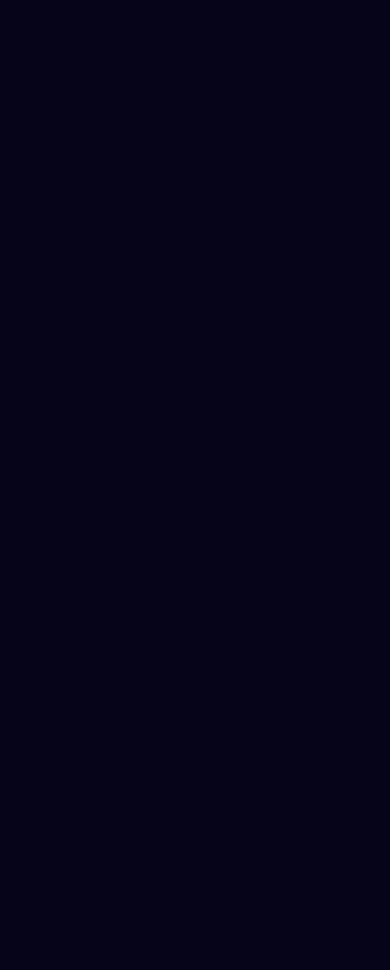
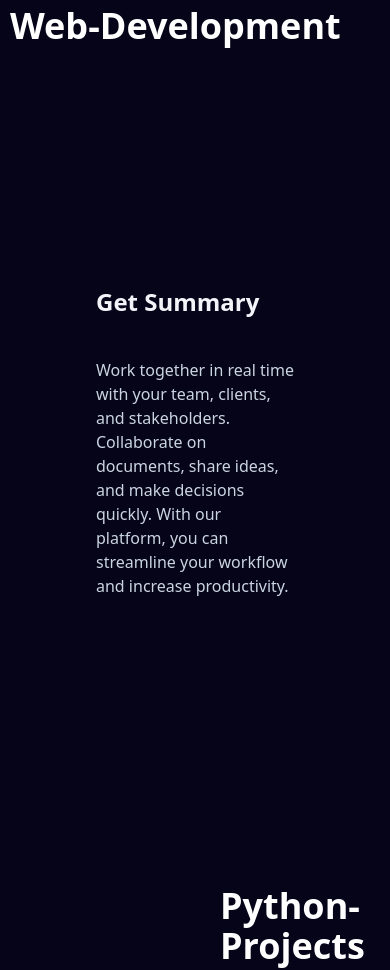
Before and after one commit to Leo17220310/MyWebsiteLeo, a Next.js app: page / in a window 390 px wide. Shown: the part 1020-1990 px from the top of the page. Before the commit the page ends 844 px from the top, so only its background shows below. Built offline with nearby package versions, Linux system fonts and the light colour scheme.

Commit message:
new Web-Development React and bug fix

```diff
--- a/package.json
+++ b/package.json
@@ -12,10 +12,10 @@
     "@radix-ui/react-slot": "^1.0.2",
     "class-variance-authority": "^0.7.0",
     "clsx": "^2.1.0",
-    "framer-motion": "^11.0.27",
+    "framer-motion": "^11.0.28",
     "lucide-react": "^0.366.0",
     "next": "14.1.4",
-    "react": "^18",
+    "react": "^18.2.0",
     "react-dom": "^18",
     "react-element-to-jsx-string": "^15.0.0",
     "tailwind-merge": "^2.2.2",
@@ -29,7 +29,7 @@
     "eslint": "^8",
     "eslint-config-next": "14.1.4",
     "postcss": "^8",
-    "tailwindcss": "^3.3.0",
+    "tailwindcss": "^3.4.3",
     "typescript": "^5"
   }
 }
--- /dev/null
+++ b/src/components/ui/scroll-reveal.tsx
@@ -0,0 +1,92 @@
+import React, { useRef } from "react";
+import { useMotionValueEvent, useScroll } from "framer-motion";
+import { motion } from "framer-motion";
+import { cn } from "../../lib/utils";
+
+export const StickyScroll = ({
+  content,
+  contentClassName,
+}: {
+  content: {
+    title: string;
+    description: string;
+    content?: React.ReactNode | any;
+  }[];
+  contentClassName?: string;
+}) => {
+  const [activeCard, setActiveCard] = React.useState(0);
+  const ref = useRef<any>(null);
+  const { scrollYProgress } = useScroll({
+    container: ref,
+    offset: ["start start", "end start"],
+  });
+  const cardLength = content.length;
+
+  useMotionValueEvent(scrollYProgress, "change", (latest) => {
+    const cardsBreakpoints = content.map((_, index) => index / cardLength);
+    const closestBreakpointIndex = cardsBreakpoints.reduce(
+      (acc, breakpoint, index) => {
+        const distance = Math.abs(latest - breakpoint);
+        if (distance < Math.abs(latest - cardsBreakpoints[acc])) {
+          return index;
+        }
+        return acc;
+      },
+      0
+    );
+    setActiveCard(closestBreakpointIndex);
+  });
+
+  return (
+    <motion.div
+      className="h-[30rem] overflow-y-auto flex justify-center relative space-x-10 rounded-md p-10"
+      ref={ref}
+    >
+      <div className="div relative flex items-start px-4">
+        <div className="max-w-2xl">
+          {content.map((item, index) => (
+            <div key={item.title + index} className="my-20">
+              <motion.h2
+                initial={{
+                  opacity: 0,
+                }}
+                animate={{
+                  opacity: activeCard === index ? 1 : 0.3,
+                }}
+                className="text-2xl font-bold text-slate-100"
+              >
+                {item.title}
+              </motion.h2>
+              <motion.p
+                initial={{
+                  opacity: 0,
+                }}
+                animate={{
+                  opacity: activeCard === index ? 1 : 0.3,
+                }}
+                className="text-kg text-slate-300 max-w-sm mt-10"
+              >
+                {item.description}
+              </motion.p>
+            </div>
+          ))}
+          <div className="h-40" />
+        </div>
+      </div>
+      <motion.div
+        className={cn(
+          "hidden lg:block h-60 w-80 rounded-md bg-white sticky top-10 overflow-hidden",
+          contentClassName
+        )}
+      >
+        {content[activeCard].content ?? null}
+        <img
+          src="public/screenWebsiteSummary.png"
+          className="h-full w-full object-cover"
+
+          alt="Image"
+        />
+      </motion.div>
+    </motion.div>
+  );
+};
--- a/src/pages/index.tsx
+++ b/src/pages/index.tsx
@@ -1,11 +1,14 @@
-import { useState } from "react";
+import { useEffect, useRef, useState } from "react";
 import { TypewriterEffectSmooth } from "../components/ui/typewriter-effect";
 import { Button } from "@/components/ui/button";
-
-
+import React from "react";
+import { StickyScroll } from "../components/ui/scroll-reveal";
+import Image from "next/image";
 
 export default function Home() {
   // TYPEWRITER EFFECT
+  const webDevelopmentRef = useRef(null);
+
   const words = [
     {
       text: "Programmer",
@@ -13,10 +16,41 @@
     },
   ];
 
-  // CONTACT ME BUTTON FUNKTION
+  // CONTACT ME BUTTON FUNCTION
   const handleContactMeClick = () => {
     window.location.href = "mailto:leoradtke@outlook.de";
   };
+
+  const content = [
+    {
+      title: "Get Summary",
+      description:
+        "Work together in real time with your team, clients, and stakeholders. Collaborate on documents, share ideas, and make decisions quickly. With our platform, you can streamline your workflow and increase productivity.",
+      content: (
+        <div className="h-full w-full">
+          <img
+            src="\screenWebsiteSummary.png"
+            className="w-96 h-100"
+            alt="Your first image alt text"
+          />
+        </div>
+      ),
+    },
+    {
+      title: "Altes Portfolio",
+      description:
+        "See changes as they happen. With our platform, you can track every modification in real time. No more confusion about the latest version of your project. Say goodbye to the chaos of version control and embrace the simplicity of real-time updates.",
+      content: (
+        <div className="h-full w-full">
+          <img
+            src="\programmer-image.jpg"
+            className="h-full w-full object-cover"
+            alt="Your second image alt text"
+          />
+        </div>
+      ),
+    },
+  ];
 
 
 
@@ -57,7 +91,20 @@
         <img src="\programmer-image.jpg" className="small-logo" />
       </div>
 
+      <div
+        ref={webDevelopmentRef}
+        className="custom-margin text-4xl font-bold text-white web-development-heading"
+      >
+        <h2>Web-Development</h2>
+      </div>
+
+      <div className="p-10">
+        <StickyScroll content={content} />
+      </div>
+
+      <div className="python-Heading text-white font-bold text-4xl">
+        <h3>Python-Projects</h3>
+      </div>
     </>
   );
-
 }
--- a/src/styles/globals.css
+++ b/src/styles/globals.css
@@ -110,11 +110,49 @@
 }
 
 
+.bottom-text {
+  position: fixed;
+  bottom: 20px; /* Anpassen der vertikalen Position */
+  left: 50%; /* Zentrieren des Textes horizontal */
+  transform: translateX(-50%);
+  z-index: 999; /* Stellen Sie sicher, dass der Text über anderen Inhalten liegt */
+  background-color: rgba(0, 0, 0, 0.5); /* Hintergrundfarbe */
+  color: white; /* Textfarbe */
+  padding: 10px 20px; /* Innenabstand */
+  border-radius: 8px; /* Runde Ecken */
+  display: none; /* Den Text zunächst ausblenden */
+}
 
 
 
 
 
+@keyframes slideInFromBottom {
+  0% {
+    transform: translateY(100%);
+    opacity: 0;
+  }
+  100% {
+    transform: translateY(0);
+    opacity: 1;
+  }
+}
+
+/* Diese Klasse wird verwendet, um die Animation auszulösen, wenn sie im sichtbaren Bereich ist */
+.web-development-heading {
+  animation: slideInFromBottom 0.5s ease-in-out forwards;
+  margin-top: 400px;
+}
+
+.sticky-scroll{
+  margin-left: -720px;
+}
+
+.python-Heading{
+  margin-top: 200px;
+  margin-left: 220px;
+
+}
 
 
 
@@ -135,7 +173,8 @@
 
   }
   body {
-    background-color: rgb(5, 4, 24);
+    background-color:
+     rgb(5, 4, 24);
   }
 
   .custom-margin-image {
--- a/tailwind.config.ts
+++ b/tailwind.config.ts
@@ -1,13 +1,15 @@
-import type { Config } from "tailwindcss"
+// tailwind.config.js
 
-const config = {
+import type { Config } from "tailwindcss";
+
+const config: Config = {
   darkMode: ["class"],
   content: [
     './pages/**/*.{ts,tsx}',
     './components/**/*.{ts,tsx}',
     './app/**/*.{ts,tsx}',
     './src/**/*.{ts,tsx}',
-	],
+  ],
   prefix: "",
   theme: {
     container: {
@@ -72,12 +74,9 @@
         "accordion-down": "accordion-down 0.2s ease-out",
         "accordion-up": "accordion-up 0.2s ease-out",
       },
-
-
     },
-
   },
   plugins: [require("tailwindcss-animate")],
-} satisfies Config
+};
 
-export default config
+export default config;
```
Also changed, not shown: public/screenWebsiteSummary.png (added), 1 other file (tests, documents, lock files or other folders).
